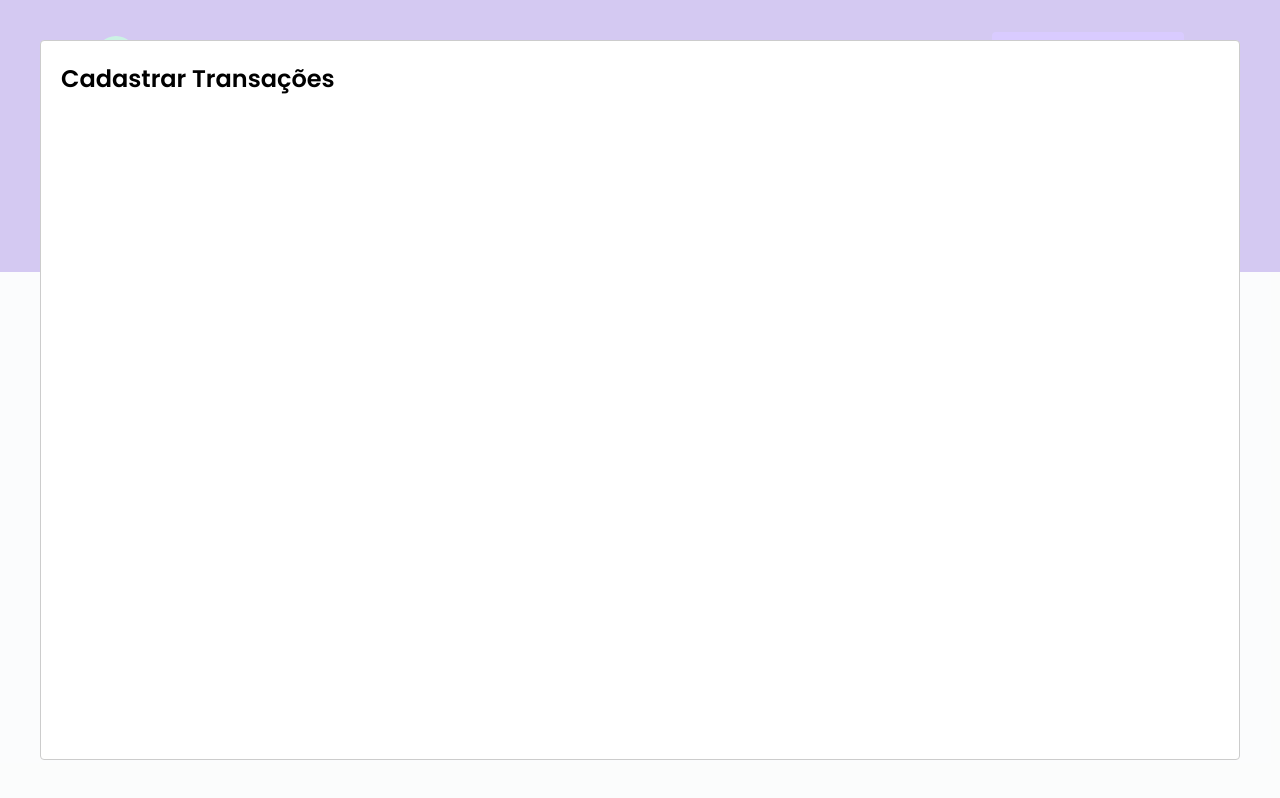
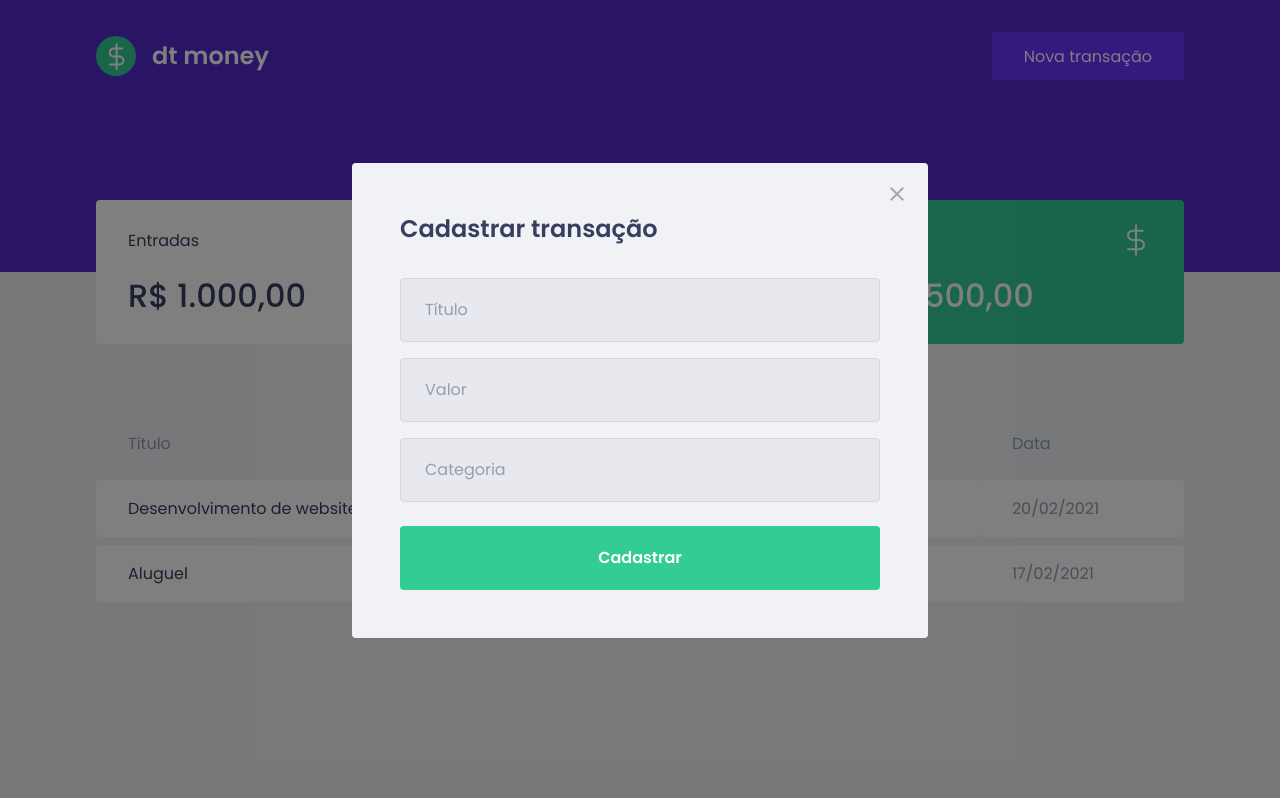
Before and after one commit to fredzstevanato/dtmoeny, a React (Create React App) app: page / in a window 1280 px wide. Both pictures are taken after a click on the button "Nova transação". Built offline with nearby package versions, Linux system fonts and the light colour scheme; no server answers; what miragejs would draw is missing.

Commit message:
feat: add field in NewTransacitonModal

```diff
--- a/src/components/NewTransactionModal/index.tsx
+++ b/src/components/NewTransactionModal/index.tsx
@@ -1,17 +1,39 @@
+import { Container } from './styles';
+
 import Modal from 'react-modal';
+import closeImg from '../../assets/close.svg';
 
 interface NewTransactionModalProps {
   isOpen: boolean;
   onRequestClose: () => void;
 }
 
-export function NewTransactionModal({isOpen, onRequestClose}: NewTransactionModalProps) {
+export function NewTransactionModal({ isOpen, onRequestClose }: NewTransactionModalProps) {
   return (
     <Modal
       isOpen={isOpen}
       onRequestClose={onRequestClose}
+      overlayClassName='react-modal-overlay'
+      className='react-modal-content'
     >
-      <h2>Cadastrar Transações</h2>
-  </Modal>
+      <button type="button" onClick={onRequestClose} className="react-modal-close">
+        <img src={closeImg} alt="Fechar" />
+      </button>
+      <Container>
+        <h2>Cadastrar transação</h2>
+        <input
+          type="text"
+          placeholder="Título"
+        />
+        <input
+          type="number"
+          placeholder="Valor"
+        />
+        <input
+          placeholder="Categoria"
+        />
+        <button type="submit">Cadastrar</button>
+      </Container>
+    </Modal>
   )
 }
--- a/src/components/NewTransactionModal/styles.ts
+++ b/src/components/NewTransactionModal/styles.ts
@@ -1,5 +1,49 @@
 import styled from "styled-components";
 
-export const Container = styled.div`
+export const Container = styled.form`
+  h2 {
+    color: var(--text-title);
+    font-size: 1.5rem;
+    margin-bottom: 2rem;
+  }
 
+  input {
+    width: 100%;
+    padding: 0 1.5rem;
+    height: 4rem;
+    border-radius: 0.25rem;
+
+    border: 1px solid #d7d7d7;
+    background: #e7e9ee;
+
+    font-weight: 400;
+    font-size: 1rem;
+
+    &::placeholder {
+      color: var(--text-body);
+    }
+
+    & + input {
+      margin-top: 1rem;
+    }
+  }
+
+  button[type="submit"] {
+    width: 100%;
+    padding: 0 1.5rem;
+    height: 4rem;
+    background: var(--green);
+    color: #fff;
+    border-radius: 0.25rem;
+    border: 0;
+    font-size: 1rem;
+    font-weight: 600;
+    margin-top: 1.5rem;
+
+    transition: filter 0.2s;
+
+    &:hover {
+      filter: brightness(0.9);
+    }
+  }
 `;
```
